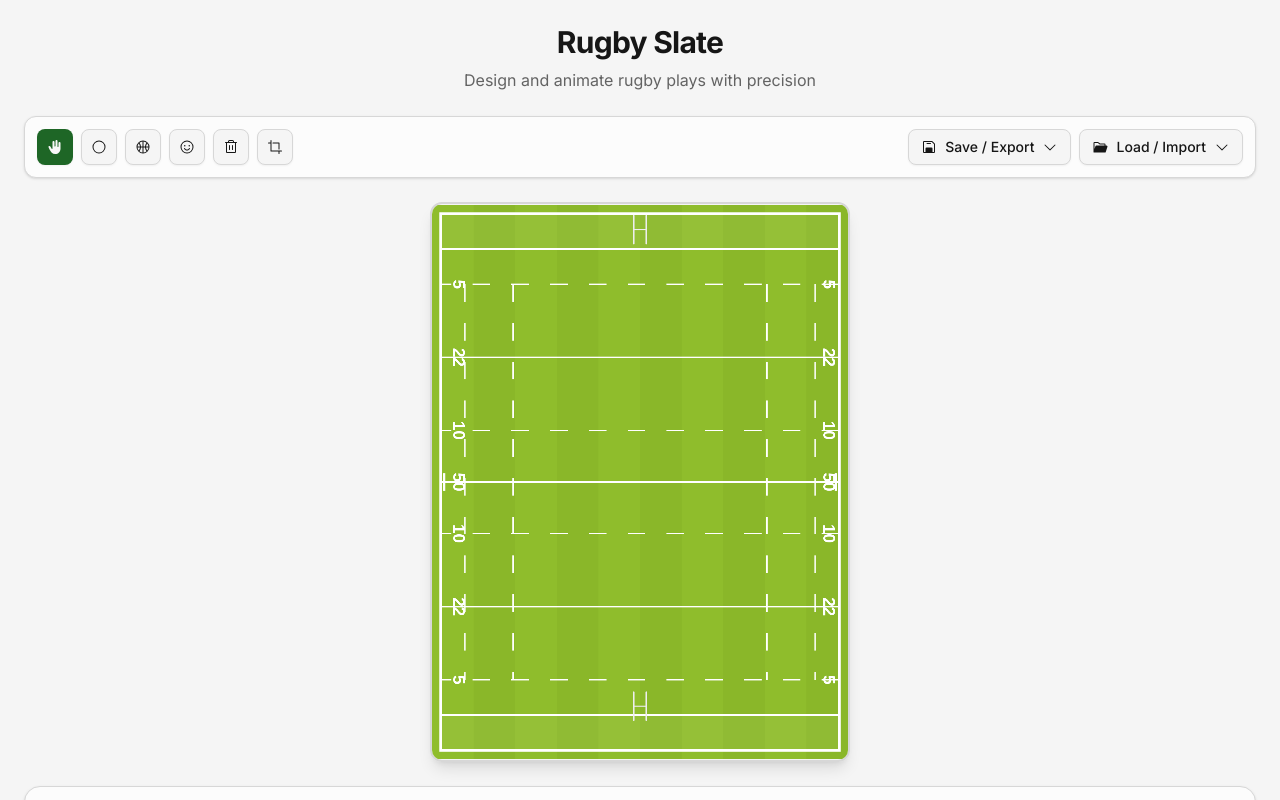
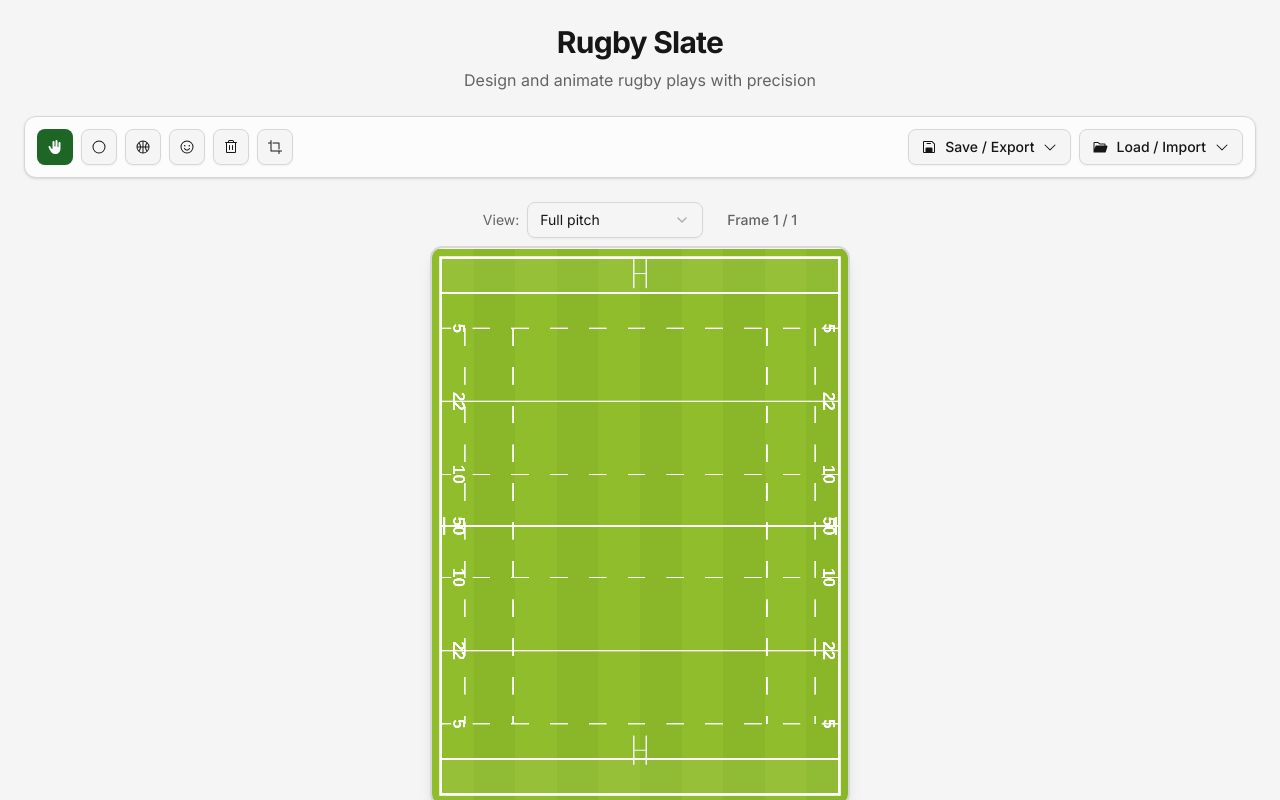
Before and after one commit to theleclerc/rugby-plays-editor, a React (Vite) app: page / in a window 1280 px wide. Shown: the top 800 px of the page. Built offline with nearby package versions, Linux system fonts and the light colour scheme.

Commit message:
add zoom editor zoom

```diff
--- a/src/App.tsx
+++ b/src/App.tsx
@@ -1,11 +1,13 @@
 import { useState, useEffect, useRef } from 'react'
 import { useKV } from '@/lib/storage'
-import { Frame, Tool, Team, SavedFrame, SavedProject, CropRegion } from '@/lib/types'
+import { Frame, Tool, Team, SavedFrame, SavedProject, CropRegion, ViewPreset } from '@/lib/types'
 import { createEmptyFrame, duplicateFrame, addTeamInLine } from '@/lib/canvas-utils'
 import { generateVideo } from '@/lib/video-export'
 import { downloadProjectFile, importProject } from '@/lib/project-utils'
+import { regionForPreset } from '@/lib/view-presets'
 import { RugbyFieldCanvas } from '@/components/RugbyFieldCanvas'
 import { Toolbar } from '@/components/Toolbar'
+import { ViewPresetSelector } from '@/components/ViewPresetSelector'
 import { FrameTimeline } from '@/components/FrameTimeline'
 import { ExportDialog } from '@/components/ExportDialog'
 import { SaveFrameDialog } from '@/components/SaveFrameDialog'
@@ -14,7 +16,6 @@ import { SaveProjectDialog } from '@/components/SaveProjectDialog'
 import { writeScratch, writeExample, slugify } from '@/lib/dev-storage'
 import type { SaveProjectTarget } from '@/components/SaveProjectDialog'
 import { LoadProjectDialog } from '@/components/LoadProjectDialog'
-import { Button } from '@/components/ui/button'
 import { Toaster, toast } from 'sonner'
 
 function App() {
@@ -22,6 +23,7 @@ function App() {
   const [savedFrames, setSavedFrames] = useKV<SavedFrame[]>('rugby-saved-frames', [])
   const [savedProjects, setSavedProjects] = useKV<SavedProject[]>('rugby-saved-projects', [])
   const [cropRegion, setCropRegion] = useKV<CropRegion | undefined>('rugby-crop-region', undefined)
+  const [viewPreset, setViewPreset] = useKV<ViewPreset>('rugby-view-preset', 'full')
   const [currentFrameIndex, setCurrentFrameIndex] = useKV<number>('rugby-current-frame-index', 0)
   const [tool, setTool] = useState<Tool>('select')
   const [selectedTeam, setSelectedTeam] = useState<Team>('blue')
@@ -35,6 +37,20 @@ function App() {
   const fileInputRef = useRef<HTMLInputElement>(null)
 
   const safeFrames = frames || [createEmptyFrame()]
+  const safeViewPreset: ViewPreset = viewPreset ?? 'full'
+
+  const handleViewPresetChange = (preset: ViewPreset) => {
+    setViewPreset(preset)
+    if (preset !== 'custom') {
+      setCropRegion(regionForPreset(preset, cropRegion))
+    }
+  }
+
+  const handleCropRegionChange = (region: CropRegion | undefined) => {
+    setCropRegion(region)
+    setViewPreset(region ? 'custom' : 'full')
+  }
+
   // Clamp the persisted index against the (possibly smaller) hydrated frames.
   const safeCurrentFrameIndex = Math.max(
     0,
@@ -154,7 +170,7 @@ function App() {
   }
 
   const handleSaveProject = () => {
-    downloadProjectFile(safeFrames, cropRegion)
+    downloadProjectFile(safeFrames, cropRegion, safeViewPreset)
     toast.success('Project saved successfully')
   }
 
@@ -176,6 +192,7 @@ function App() {
       name,
       frames: JSON.parse(JSON.stringify(safeFrames)),
       cropRegion: cropRegion ? JSON.parse(JSON.stringify(cropRegion)) : undefined,
+      viewPreset: safeViewPreset,
       createdAt: Date.now(),
     }
 
@@ -215,6 +232,7 @@ function App() {
     } else {
       setCropRegion(undefined)
     }
+    setViewPreset(savedProject.viewPreset ?? (savedProject.cropRegion ? 'custom' : 'full'))
     toast.success(`Project "${savedProject.name}" loaded`)
   }
 
@@ -234,7 +252,7 @@ function App() {
     reader.onload = (e) => {
       try {
         const jsonString = e.target?.result as string
-        const { frames: loadedFrames, cropRegion: loadedCropRegion } = importProject(jsonString)
+        const { frames: loadedFrames, cropRegion: loadedCropRegion, viewPreset: loadedViewPreset } = importProject(jsonString)
 
         setFrames(loadedFrames)
         setCurrentFrameIndex(0)
@@ -243,6 +261,7 @@ function App() {
         } else {
           setCropRegion(undefined)
         }
+        setViewPreset(loadedViewPreset ?? (loadedCropRegion ? 'custom' : 'full'))
         toast.success('Project loaded successfully')
       } catch {
         toast.error('Failed to load project file')
@@ -292,8 +311,17 @@ function App() {
           onLoadProjectLocally={handleLoadProjectLocally}
         />
 
-        <div className="flex justify-center">
-          <div className="relative">
+        <div className="flex flex-col items-center gap-2">
+          <div className="flex items-center gap-6">
+            <ViewPresetSelector
+              value={safeViewPreset}
+              onChange={handleViewPresetChange}
+              hasCustom={safeViewPreset === 'custom'}
+            />
+            <span className="text-sm font-medium text-muted-foreground">
+              Frame {safeCurrentFrameIndex + 1} / {safeFrames.length}
+            </span>
+          </div>
           <RugbyFieldCanvas
             frame={currentFrame}
             onFrameUpdate={handleFrameUpdate}
@@ -302,26 +330,9 @@ function App() {
             selectedNumber={selectedNumber}
             selectedEmoji={selectedEmoji}
             cropRegion={cropRegion}
-              onCropRegionChange={setCropRegion}
+            onCropRegionChange={handleCropRegionChange}
             onPlayerAdded={handlePlayerAdded}
           />
-            {cropRegion && (
-              <div className="absolute top-2 right-2 bg-card border border-border rounded-lg shadow-lg p-2 text-sm">
-                <div className="flex items-center gap-2">
-                  <span className="text-muted-foreground">
-                    Crop: {Math.round(cropRegion.width)} × {Math.round(cropRegion.height)}
-                  </span>
-                  <Button
-                    size="sm"
-                    variant="ghost"
-                    onClick={() => setCropRegion(undefined)}
-                  >
-                    Clear
-                  </Button>
-                </div>
-              </div>
-            )}
-          </div>
         </div>
 
         <FrameTimeline
--- a/src/components/LoadProjectDialog.tsx
+++ b/src/components/LoadProjectDialog.tsx
@@ -191,6 +191,7 @@ function DevTab({ active, fetcher, reader, deleter, onLoad, emptyText }: DevTabP
         name: project.name ?? entry.name.replace(/\.json$/, ''),
         frames: project.frames,
         cropRegion: project.cropRegion,
+        viewPreset: project.viewPreset,
         createdAt:
           typeof project.createdAt === 'number' ? project.createdAt : entry.savedAt,
       }
--- a/src/components/RugbyFieldCanvas.tsx
+++ b/src/components/RugbyFieldCanvas.tsx
@@ -86,6 +86,14 @@ export const RugbyFieldCanvas = ({
     return () => window.removeEventListener('keydown', handleKeyDown)
   }, [frame, selectedObjectIds, onFrameUpdate])
 
+  // Canvas backing-store size matches the visible viewport — either the full
+  // field or the crop region. Drawing translates into field coords so all the
+  // existing draw fns (which take absolute field x/y) keep working unchanged.
+  const viewWidth = cropRegion ? cropRegion.width : FIELD_WIDTH
+  const viewHeight = cropRegion ? cropRegion.height : FIELD_HEIGHT
+  const viewOffsetX = cropRegion ? cropRegion.x : 0
+  const viewOffsetY = cropRegion ? cropRegion.y : 0
+
   useEffect(() => {
     const canvas = canvasRef.current
     if (!canvas || !fieldImage) return
@@ -93,7 +101,10 @@ export const RugbyFieldCanvas = ({
     const ctx = canvas.getContext('2d')
     if (!ctx) return
 
-    ctx.clearRect(0, 0, FIELD_WIDTH, FIELD_HEIGHT)
+    ctx.setTransform(1, 0, 0, 1, 0, 0)
+    ctx.clearRect(0, 0, viewWidth, viewHeight)
+    ctx.translate(-viewOffsetX, -viewOffsetY)
+
     drawRugbyField(ctx, FIELD_WIDTH, FIELD_HEIGHT, fieldImage)
 
     frame.players.forEach(player => {
@@ -107,16 +118,6 @@ export const RugbyFieldCanvas = ({
     frame.emojis.forEach(emoji => {
       drawEmoji(ctx, emoji, selectedObjectIds.has(emoji.id))
     })
-
-    if (cropRegion) {
-      ctx.strokeStyle = 'rgba(255, 165, 0, 0.8)'
-      ctx.lineWidth = 3
-      ctx.setLineDash([10, 5])
-      ctx.strokeRect(cropRegion.x, cropRegion.y, cropRegion.width, cropRegion.height)
-      ctx.fillStyle = 'rgba(255, 165, 0, 0.1)'
-      ctx.fillRect(cropRegion.x, cropRegion.y, cropRegion.width, cropRegion.height)
-      ctx.setLineDash([])
-    }
 
     if (cropStart && cropEnd) {
       const x = Math.min(cropStart.x, cropEnd.x)
@@ -132,19 +133,19 @@ export const RugbyFieldCanvas = ({
       ctx.fillRect(x, y, width, height)
       ctx.setLineDash([])
     }
-  }, [frame, selectedObjectIds, fieldImage, cropRegion, cropStart, cropEnd])
+  }, [frame, selectedObjectIds, fieldImage, cropRegion, cropStart, cropEnd, viewWidth, viewHeight, viewOffsetX, viewOffsetY])
 
   const getCanvasCoordinates = (e: React.MouseEvent<HTMLCanvasElement>) => {
     const canvas = canvasRef.current
     if (!canvas) return { x: 0, y: 0 }
 
     const rect = canvas.getBoundingClientRect()
-    const scaleX = FIELD_WIDTH / rect.width
-    const scaleY = FIELD_HEIGHT / rect.height
+    const scaleX = viewWidth / rect.width
+    const scaleY = viewHeight / rect.height
 
     return {
-      x: (e.clientX - rect.left) * scaleX,
-      y: (e.clientY - rect.top) * scaleY
+      x: (e.clientX - rect.left) * scaleX + viewOffsetX,
+      y: (e.clientY - rect.top) * scaleY + viewOffsetY
     }
   }
 
@@ -362,8 +363,8 @@ export const RugbyFieldCanvas = ({
   return (
     <canvas
       ref={canvasRef}
-      width={FIELD_WIDTH}
-      height={FIELD_HEIGHT}
+      width={viewWidth}
+      height={viewHeight}
       onMouseDown={handleMouseDown}
       onMouseMove={handleMouseMove}
       onMouseUp={handleMouseUp}
@@ -374,7 +375,7 @@ export const RugbyFieldCanvas = ({
         width: 'auto',
         height: 'auto',
         objectFit: 'contain',
-        aspectRatio: `${FIELD_WIDTH} / ${FIELD_HEIGHT}`
+        aspectRatio: `${viewWidth} / ${viewHeight}`
       }}
     />
   )
--- /dev/null
+++ b/src/components/ViewPresetSelector.tsx
@@ -0,0 +1,47 @@
+import { ViewPreset } from '@/lib/types'
+import { VIEW_PRESET_LABELS } from '@/lib/view-presets'
+import {
+  Select,
+  SelectContent,
+  SelectItem,
+  SelectTrigger,
+  SelectValue,
+} from '@/components/ui/select'
+
+interface ViewPresetSelectorProps {
+  value: ViewPreset
+  onChange: (preset: ViewPreset) => void
+  hasCustom: boolean
+}
+
+const ORDER: ViewPreset[] = [
+  'full',
+  'lineout-left',
+  'lineout-right',
+  'half-22-22',
+  'half-attack',
+  'right-channel',
+]
+
+export function ViewPresetSelector({ value, onChange, hasCustom }: ViewPresetSelectorProps) {
+  return (
+    <div className="flex items-center gap-2">
+      <span className="text-sm text-muted-foreground">View:</span>
+      <Select value={value} onValueChange={(v) => onChange(v as ViewPreset)}>
+        <SelectTrigger className="w-44 h-8">
+          <SelectValue />
+        </SelectTrigger>
+        <SelectContent>
+          {ORDER.map((p) => (
+            <SelectItem key={p} value={p}>
+              {VIEW_PRESET_LABELS[p]}
+            </SelectItem>
+          ))}
+          {hasCustom && (
+            <SelectItem value="custom">{VIEW_PRESET_LABELS.custom}</SelectItem>
+          )}
+        </SelectContent>
+      </Select>
+    </div>
+  )
+}
--- a/src/lib/examples-seed.ts
+++ b/src/lib/examples-seed.ts
@@ -1,9 +1,10 @@
-import { Frame, CropRegion, SavedProject } from './types'
+import { Frame, CropRegion, SavedProject, ViewPreset } from './types'
 
 interface RawExample {
   name: string
   frames: Frame[]
   cropRegion?: CropRegion | null
+  viewPreset?: ViewPreset | null
 }
 
 const SEED_SENTINEL = 'rugby-seeded-v1'
@@ -53,6 +54,7 @@ export function seedExamplesIfNeeded(): void {
         emojis: f.emojis.map((e) => ({ ...e, id: crypto.randomUUID() })),
       })),
       cropRegion: ex.cropRegion ?? undefined,
+      viewPreset: ex.viewPreset ?? undefined,
       createdAt: now,
     }))
 
--- a/src/lib/project-utils.ts
+++ b/src/lib/project-utils.ts
@@ -1,11 +1,12 @@
-import { Frame, CropRegion } from './types'
+import { Frame, CropRegion, ViewPreset } from './types'
 
 export interface ProjectData {
   frames: Frame[]
   cropRegion?: CropRegion
+  viewPreset?: ViewPreset
 }
 
-export function exportProject(frames: Frame[], cropRegion?: CropRegion): string {
+export function exportProject(frames: Frame[], cropRegion?: CropRegion, viewPreset?: ViewPreset): string {
   const projectData: ProjectData = {
     frames: frames.map(frame => ({
       id: frame.id,
@@ -28,13 +29,14 @@ export function exportProject(frames: Frame[], cropRegion?: CropRegion): string
         y: e.y
       }))
     })),
-    cropRegion
+    cropRegion,
+    viewPreset
   }
 
   return JSON.stringify(projectData, null, 2)
 }
 
-export function importProject(jsonString: string): { frames: Frame[]; cropRegion?: CropRegion } {
+export function importProject(jsonString: string): { frames: Frame[]; cropRegion?: CropRegion; viewPreset?: ViewPreset } {
   try {
     const projectData: ProjectData = JSON.parse(jsonString)
 
@@ -44,15 +46,16 @@ export function importProject(jsonString: string): { frames: Frame[]; cropRegion
 
     return {
       frames: projectData.frames,
-      cropRegion: projectData.cropRegion
+      cropRegion: projectData.cropRegion,
+      viewPreset: projectData.viewPreset
     }
   } catch (error) {
     throw new Error('Failed to parse project file', { cause: error })
   }
 }
 
-export function downloadProjectFile(frames: Frame[], cropRegion?: CropRegion, filename: string = 'rugby-project.json') {
-  const jsonString = exportProject(frames, cropRegion)
+export function downloadProjectFile(frames: Frame[], cropRegion?: CropRegion, viewPreset?: ViewPreset, filename: string = 'rugby-project.json') {
+  const jsonString = exportProject(frames, cropRegion, viewPreset)
   const blob = new Blob([jsonString], { type: 'application/json' })
   const url = URL.createObjectURL(blob)
 
--- /dev/null
+++ b/src/lib/view-presets.ts
@@ -0,0 +1,37 @@
+import { CropRegion, ViewPreset } from './types'
+
+// Field coordinates derive from drawRugbyField in canvas-utils.ts:
+// - top try line at y = FIELD_HEIGHT * 0.07 ≈ 110
+// - bottom try line at y = FIELD_HEIGHT * 0.93 ≈ 1463
+// - pitch length 100m → 13.53 px/m vertical
+// - pitch width  70m  → 16.86 px/m horizontal
+// "Attack direction" is upward (toward y=0), per the existing examples.
+export const VIEW_PRESET_REGIONS: Record<Exclude<ViewPreset, 'full' | 'custom'>, CropRegion> = {
+  // Touchline → ~32m in (almost half-width); spans from above the attacking
+  // try line down to ~47m, wide enough to cover both 22m and 40m lines of
+  // touch and leave room for backs setting up across the field.
+  'lineout-left': { x: 0, y: 200, width: 540, height: 550 },
+  'lineout-right': { x: 640, y: 200, width: 540, height: 550 },
+  // Full width, between the two 22m lines.
+  'half-22-22': { x: 0, y: 400, width: 1180, height: 770 },
+  // Full width, attacking half (top half including in-goal).
+  'half-attack': { x: 0, y: 0, width: 1180, height: 790 },
+  // Right half, 10m/40m line forward to attacking try line.
+  'right-channel': { x: 590, y: 0, width: 590, height: 655 },
+}
+
+export const VIEW_PRESET_LABELS: Record<ViewPreset, string> = {
+  'full': 'Full pitch',
+  'lineout-left': 'Lineout (left)',
+  'lineout-right': 'Lineout (right)',
+  'half-22-22': '22m to 22m',
+  'half-attack': 'Attacking half',
+  'right-channel': 'Right channel',
+  'custom': 'Custom',
+}
+
+export function regionForPreset(preset: ViewPreset, custom?: CropRegion): CropRegion | undefined {
+  if (preset === 'full') return undefined
+  if (preset === 'custom') return custom
+  return VIEW_PRESET_REGIONS[preset]
+}
```
Also changed, not shown: src/lib/types.ts (+10 -0 lines), .claude/settings.json. Lines whose indentation alone changed are shown as unchanged.
